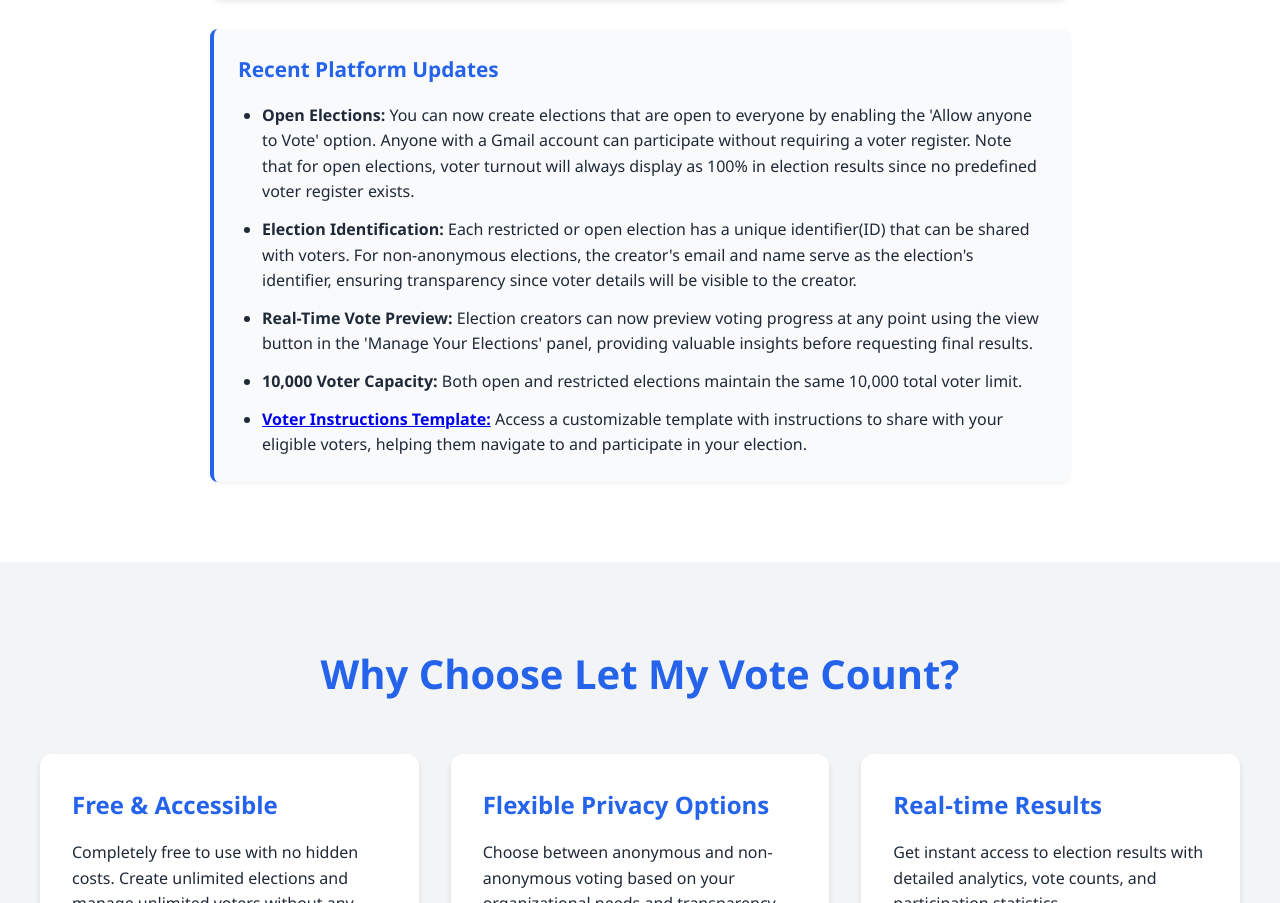
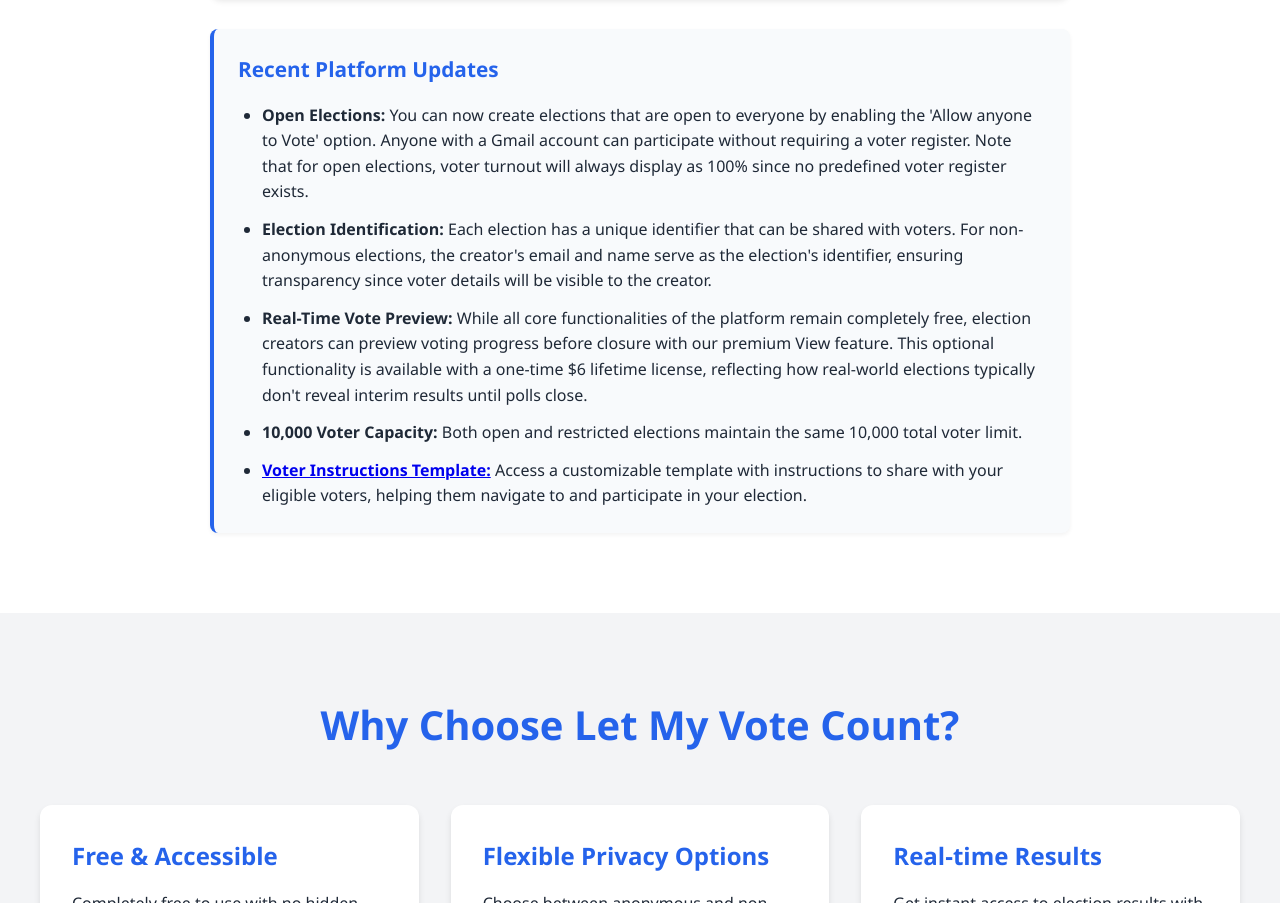
Before and after one commit to enealliance/letmyvotecount, a plain HTML site: page index.html in a window 1280 px wide. Shown: the part 1153-2056 px from the top of the page. Drawn offline with Linux system fonts and the light colour scheme.

Commit message:
Update index.html

```diff
--- a/index.html
+++ b/index.html
@@ -428,9 +428,9 @@
         <div class="update-notes">
     <h3>Recent Platform Updates</h3>
     <ul>
-        <li><strong>Open Elections:</strong> You can now create elections that are open to everyone by enabling the 'Allow anyone to Vote' option. Anyone with a Gmail account can participate without requiring a voter register. Note that for open elections, voter turnout will always display as 100% in election results since no predefined voter register exists.</li>
-        <li><strong>Election Identification:</strong> Each restricted or open election has a unique identifier(ID) that can be shared with voters. For non-anonymous elections, the creator's email and name serve as the election's identifier, ensuring transparency since voter details will be visible to the creator.</li>
-        <li><strong>Real-Time Vote Preview:</strong> Election creators can now preview voting progress at any point using the view button in the 'Manage Your Elections' panel, providing valuable insights before requesting final results.</li>
+        <li><strong>Open Elections:</strong> You can now create elections that are open to everyone by enabling the 'Allow anyone to Vote' option. Anyone with a Gmail account can participate without requiring a voter register. Note that for open elections, voter turnout will always display as 100% since no predefined voter register exists.</li>
+        <li><strong>Election Identification:</strong> Each election has a unique identifier that can be shared with voters. For non-anonymous elections, the creator's email and name serve as the election's identifier, ensuring transparency since voter details will be visible to the creator.</li>
+        <li><strong>Real-Time Vote Preview:</strong> While all core functionalities of the platform remain completely free, election creators can preview voting progress before closure with our premium View feature. This optional functionality is available with a one-time $6 lifetime license, reflecting how real-world elections typically don't reveal interim results until polls close.</li>
         <li><strong>10,000 Voter Capacity:</strong> Both open and restricted elections maintain the same 10,000 total voter limit.</li>
         <li><strong><a href="https://letmyvotecount.com/creator-voter-info.html" target="_blank">Voter Instructions Template:</a></strong> Access a customizable template with instructions to share with your eligible voters, helping them navigate to and participate in your election.</li>
     </ul>
```
